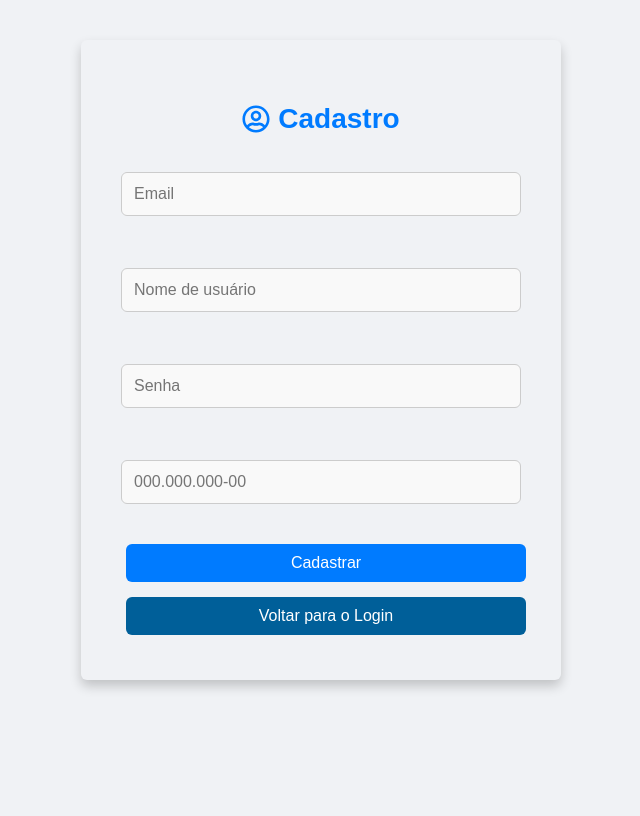
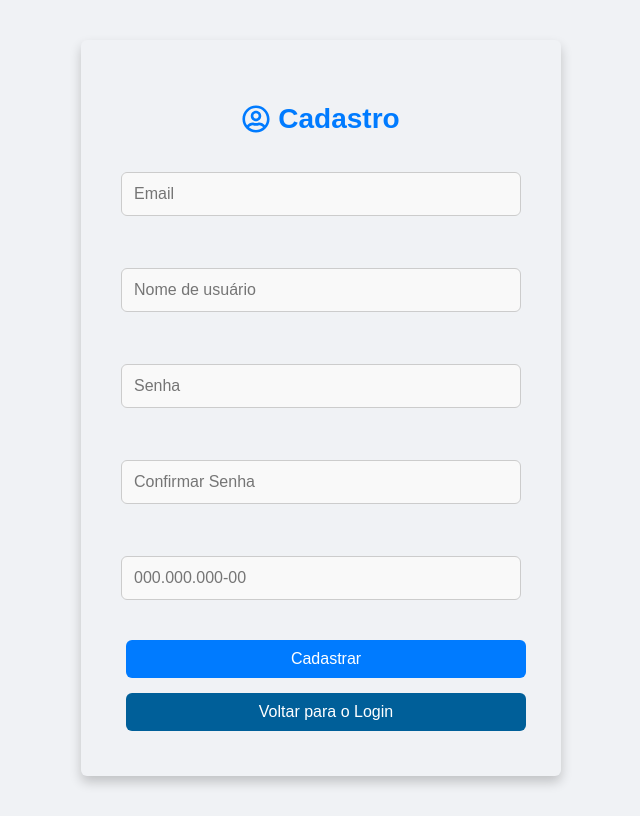
Before and after one commit to EdlaineNunes/tcc-bsi-front, a React (Create React App) app: page /register in a window 1280 px wide. Shown: the whole page, without its empty margins (319-959 px from the left). Built offline with nearby package versions, Linux system fonts and the light colour scheme.

Commit message:
feat: confirm psw

```diff
--- a/src/components/auth/RegisterUser.js
+++ b/src/components/auth/RegisterUser.js
@@ -10,6 +10,7 @@ const RegisterUser = ({ token }) => {
   const [email, setEmail] = useState('');
   const [username, setUsername] = useState('');
   const [password, setPassword] = useState('');
+  const [confirmPassword, setConfirmPassword] = useState('');  // Novo estado para a confirmação de senha
   const [role, setRole] = useState('');
   const [cpf, setCpf] = useState('');
   const [active, setActive] = useState('');
@@ -19,6 +20,14 @@ const RegisterUser = ({ token }) => {
 
   const handleRegister = async (e) => {
     e.preventDefault();
+
+    // Verifica se as senhas são iguais
+    if (password !== confirmPassword) {
+      setError('As senhas não coincidem.');
+      setSuccess(false);
+      return;
+    }
+
     try {
       const response = await axios.post('http://localhost:8080/auth/register', {
         email,
@@ -29,7 +38,7 @@ const RegisterUser = ({ token }) => {
         active
       });
       setSuccess(true);
-      alert("Usuário registrado com sucesso! Você será redirecionado ao login.", password)
+      alert("Usuário registrado com sucesso! Você será redirecionado ao login.");
       setTimeout(() => history('/'), 2000);
     } catch (error) {
       console.error('Erro ao registrar:', error);
@@ -85,6 +94,19 @@ const RegisterUser = ({ token }) => {
         </div>
 
         <div className={styles.inputGroup}>
+          <FaLock className={styles.icon} />
+          <div className={styles.inputWithIcon}>
+            <input
+              type="password"
+              value={confirmPassword}
+              onChange={(e) => setConfirmPassword(e.target.value)}
+              placeholder="Confirmar Senha"
+              required
+            />
+          </div>
+        </div>
+
+        <div className={styles.inputGroup}>
           <FaIdCard className={styles.icon} />
           <div className={styles.inputWithIcon}>
             <CPFInput initialValue={cpf} onChange={(value) => setCpf(value)} />
--- a/src/components/users/UserCreate.js
+++ b/src/components/users/UserCreate.js
@@ -9,6 +9,7 @@ const UserCreate = ({ token, userName, role, handleLogout }) => {
   const [email, setEmail] = useState('');
   const [username, setUsername] = useState('');
   const [password, setPassword] = useState('');
+  const [confirmPassword, setConfirmPassword] = useState('');  // Novo estado para a confirmação de senha
   const [permissionLevel, setPermissionLevel] = useState('');
   const [cpf, setCpf] = useState('');
   const [active, setActive] = useState('');
@@ -21,11 +22,18 @@ const UserCreate = ({ token, userName, role, handleLogout }) => {
       navigate('/');
       return;
     }
-  })
+  }, [token, navigate]);
 
   const handleSubmit = async (e) => {
     e.preventDefault();
-    console.log("TokenUserCreate :: ", token);
+
+    // Verifica se as senhas são iguais
+    if (password !== confirmPassword) {
+      setError('As senhas não coincidem.');
+      setSuccess(false);
+      return;
+    }
+
     const newUser = { email, username, password, permissionLevel, cpf, active };
 
     try {
@@ -39,7 +47,7 @@ const UserCreate = ({ token, userName, role, handleLogout }) => {
     } catch (error) {
       console.error('Erro ao criar usuário:', error);
       setError('Erro ao criar usuário.');
-      alert('Erro ao criar usuário')
+      alert('Erro ao criar usuário');
     }
   };
 
@@ -79,6 +87,15 @@ const UserCreate = ({ token, userName, role, handleLogout }) => {
               onChange={(e) => setPassword(e.target.value)}
               required
               placeholder="Digite a senha"
+            />
+
+            <label>Confirmar Senha</label>
+            <input
+              type="password"
+              value={confirmPassword}
+              onChange={(e) => setConfirmPassword(e.target.value)}
+              required
+              placeholder="Confirme a senha"
             />
 
             <label>CPF</label>
@@ -132,7 +149,6 @@ const UserCreate = ({ token, userName, role, handleLogout }) => {
         </div>
       </div>
     </div>
-
   );
 };
 
```
